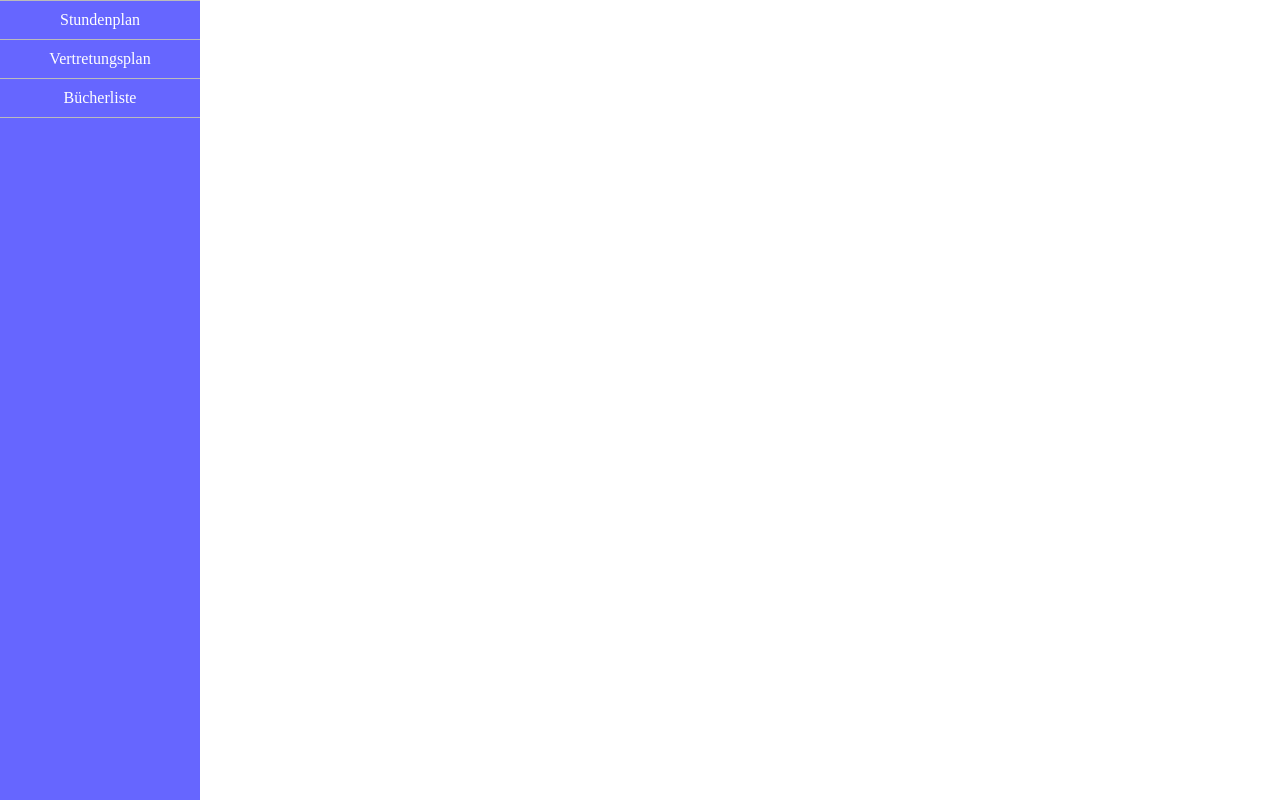
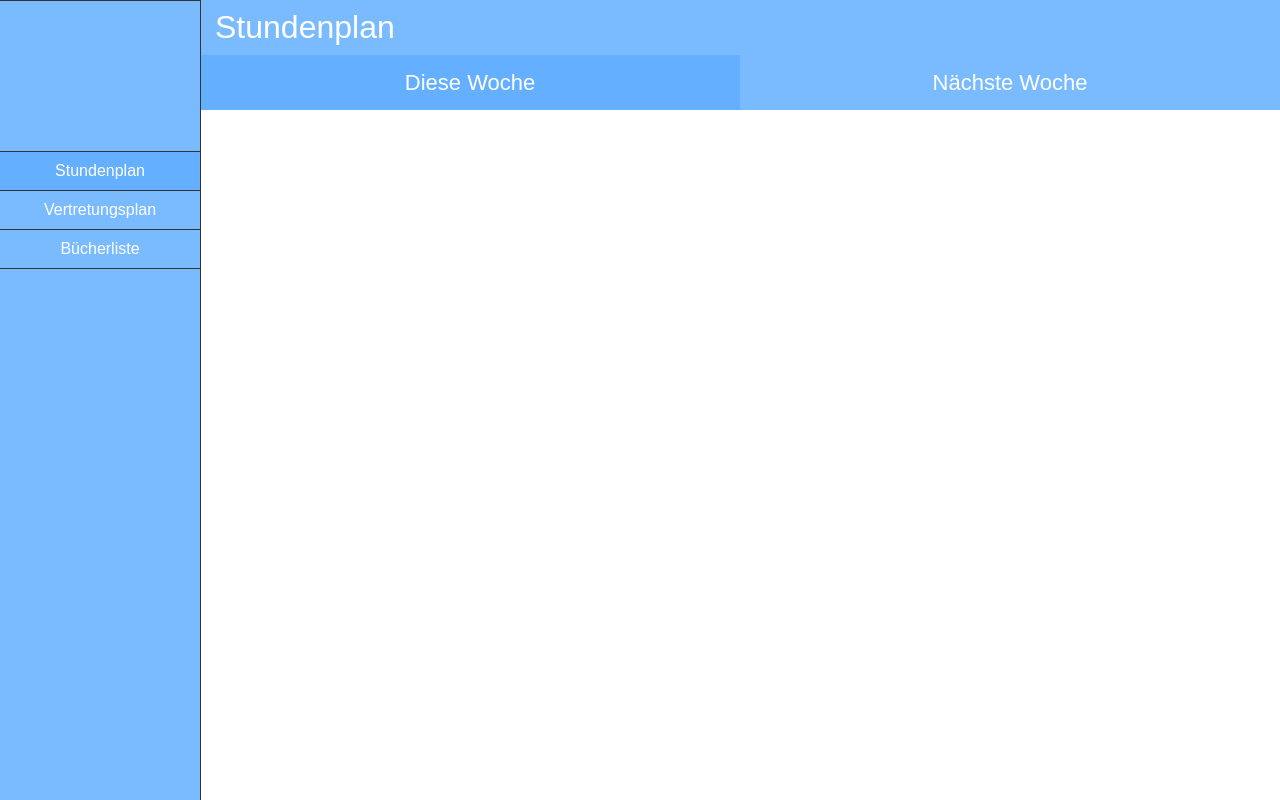
Before and after one commit to MartinNiemllerSchule/mnsAppFrontend, a PHP site: page /stundenplan.html in a window 1280 px wide. Run offline with PHP 8.4, Linux system fonts and the light colour scheme; some libraries are stand-ins or nearby versions.

Commit message:
Add files via upload

```diff
--- a/scripts/stundenplan.js
+++ b/scripts/stundenplan.js
@@ -106,11 +106,11 @@
         }
         console.debug(KalenderWoche()%2);
         if(KalenderWoche()%2 == 0){
-            cb('<table class="Stundenplan"><caption>Diese Woche</caption>' + splanTHead + '<tbody>'+ splangerade + '</tbody></table>');
-            cb('<table class="Stundenplan"><caption>Nächste Woche</caption>' + splanTHead + '<tbody>'+ splanungerade + '</tbody></table>');
+            cb('<table class="Stundenplan tactive" id="diese-woche">' + splanTHead + '<tbody>'+ splangerade + '</tbody></table>');
+            cb('<table class="Stundenplan" id="nächste-woche">' + splanTHead + '<tbody>'+ splanungerade + '</tbody></table>');
         }else{
-            cb('<table class="Stundenplan"><caption>Diese Woche</caption>' + splanTHead + '<tbody>'+ splanungerade + '</tbody></table>');
-            cb('<table class="Stundenplan"><caption>Nächste Woche</caption>' + splanTHead + '<tbody>'+ splangerade + '</tbody></table>');
+            cb('<table class="Stundenplan tactive" id="diese-woche">' + splanTHead + '<tbody>'+ splanungerade + '</tbody></table>');
+            cb('<table class="Stundenplan" id="nächste-woche">' + splanTHead + '<tbody>'+ splangerade + '</tbody></table>');
         }
 
     });
--- a/stundenplan.html
+++ b/stundenplan.html
@@ -22,7 +22,10 @@
                 <span></span>
             </div>
         </li>
-        <li><a href="stundenplan.html" class="active">Stundenplan</a></li>
+        <li>
+            <div id="mns-pic"></div>
+        </li>
+        <li><a href="stundenplan.html" id="active">Stundenplan</a></li>
         <li><a href="vertretungsplan.html">Vertretungsplan</a></li>
         <li><a href="buecher.html">Bücherliste</a></li>
     </ul>
@@ -58,6 +61,36 @@
     <span></span>
 </div>
 
+<div id="topbar">Stundenplan</div>
+<div id="selector">
+    <div id="nächstewoche" class="woche">
+        Nächste Woche
+        <script>
+            $(document).ready(function () {
+                $('#nächstewoche').click(function () {
+                    $('#nächstewoche').addClass('active');
+                    $('#diesewoche').removeClass('active');
+                    $('#nächste-woche').addClass('tactive');
+                    $('#diese-woche').removeClass('tactive');
+                });
+            });
+        </script>
+    </div>
+    <div id="diesewoche" class="woche active">
+        Diese Woche
+        <script>
+            $(document).ready(function () {
+                $('#diesewoche').click(function () {
+                    $('#diesewoche').addClass('active');
+                    $('#nächstewoche').removeClass('active');
+                    $('#diese-woche').addClass('tactive');
+                    $('#nächste-woche').removeClass('tactive');
+                });
+            });
+        </script>
+    </div>
+</div>
+
 <div id="StundenplanTabelle"></div>
 
 </body>
--- a/styles/main.css
+++ b/styles/main.css
@@ -1,9 +1,10 @@
 body{
     margin: 0;
     padding: 0;
+    font-family: Arial;
 }
 #Sidebar{
-    background-color: #6666ff;
+    background-color: #7ABBFF;
     width: 200px;
     height: 100%;
     display: block;
@@ -11,6 +12,7 @@
     left: 0px;
     top: 0px;
     transition: left 0.3s linear;
+    border-right: 1px solid #333333;
 }
 #Sidebar.visible{
     left: 0px;
@@ -22,10 +24,10 @@
 }
 .Sidebar li {
     list-style: none;
-    border-bottom: 1px solid #bbbbbb;
+    border-bottom: 1px solid #333333;
 }
 .Sidebar li a {
-    background-color: #6666ff;
+    background-color: #7ABBFF;
     display: block;
     color: white;
     text-align: center;
@@ -34,27 +36,79 @@
     text-decoration: none;
 }
 .Sidebar li a:hover {
-    background-color: #3333ff;
+    background-color: #64AFFF;
 }
-.active {
-    background-color: #3333ff;
+#active {
+    background-color: #64AFFF;
+}
+#mns-pic{
+    width: 200px;
+    height: 150px;
+    padding: 0px;
+    margin: 0px;
+}
+#topbar{
+    width: calc(100% - 215px);
+    height: 55px;
+    background-color: #7ABBFF;
+    color: #FFFFFF;
+    float: right;
+    text-align: left;
+    font-size: 32px;
+    line-height: 55px;
+    padding-left: 15px;
+}
+#selector{
+    width: calc(100% - 200px);
+    height: 55px;
+    background-color: #7ABBFF;
+    float: right;
+    margin-bottom: 15px;
+}
+.woche{
+    width: 50%;
+    height: 55px;
+    margin: 0px;
+    float: right;
+    text-align: center;
+    font-size: 22px;
+    line-height: 55px;
+    cursor: pointer;
+    color: #FFFFFF;
+}
+.woche:hover{
+    background-color: #64AFFF;
+}
+.active{
+    background-color: #64AFFF;
 }
 #StundenplanTabelle{
+    font-family: "Times New Roman";
     font-size: 0px;
     float: right;
     width: calc(100% - 200px);
 }
 .Stundenplan{
+    position: absolute;
+    left: -100%;
+    top: -100%;
     font-size: 16px;
-    margin: auto;
+    margin: 0px;
     padding: 0px;
     width: 750px;
+    height: 500px;
     border: 1px solid black;
     border-collapse: collapse;
     text-align: center;
 }
+.tactive{
+    position: static;
+    margin: auto;
+    padding: 0px;
+    width: 750px;
+}
 th{
-    background-color: #6666ff;
+    background-color: #64AFFF;
     border: 1px solid black;
 }
 td{
```
Also changed, not shown: other parts of styles/main.css (+19 -7 lines).
